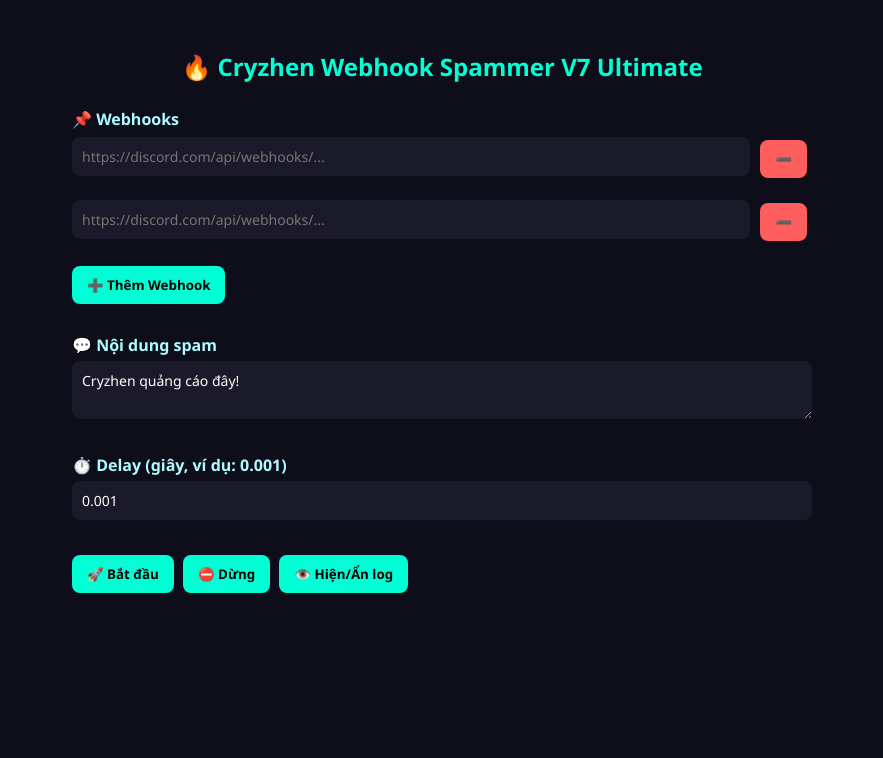
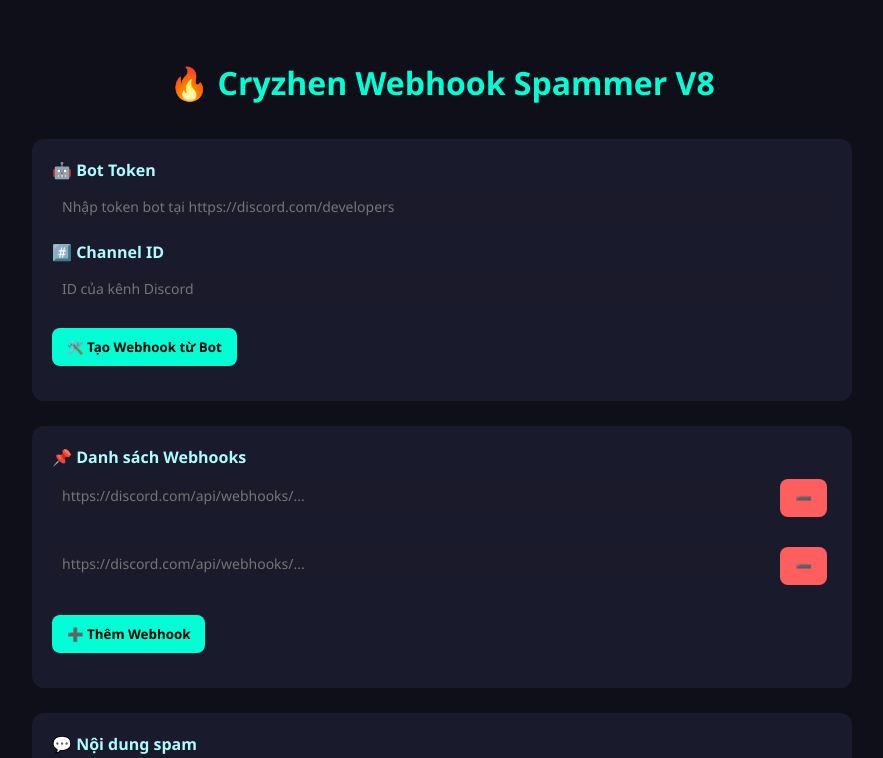
Before and after one commit to dumamaythangcrack/spamwebhook, a plain HTML site: page index.html in a window 1280 px wide. Both pictures are taken after a click on the button "➕ Thêm Webhook". Shown: the top 758 px of the page, without its empty margins (198-1081 px from the left). Drawn offline with Linux system fonts and the light colour scheme.

Commit message:
Update index.html

```diff
--- a/index.html
+++ b/index.html
@@ -2,13 +2,13 @@
 <html lang="vi">
 <head>
   <meta charset="UTF-8">
-  <title>Cryzhen Webhook V7 Ultimate</title>
+  <title>Cryzhen Webhook Spammer V8</title>
   <style>
     * { box-sizing: border-box; font-family: 'Segoe UI', sans-serif; }
     body, html {
       margin: 0;
       padding: 0;
-      background: #0e0e1a;
+      background: #0f0f1a;
       color: #ffffff;
     }
 
@@ -16,7 +16,7 @@
       position: fixed;
       top: 0; left: 0;
       width: 100%; height: 100%;
-      background-color: #0e0e1a;
+      background-color: #0f0f1a;
       display: flex;
       justify-content: center;
       align-items: center;
@@ -27,21 +27,21 @@
 
     #mainContent {
       display: none;
-      padding: 30px;
-      max-width: 800px;
+      padding: 40px;
+      max-width: 900px;
       margin: auto;
     }
 
-    h2 {
+    h1 {
       text-align: center;
       color: #00ffd5;
-      margin-bottom: 25px;
+      margin-bottom: 35px;
     }
 
     label {
       font-weight: bold;
-      margin-bottom: 5px;
       display: block;
+      margin-bottom: 6px;
       color: #aefcff;
     }
 
@@ -53,12 +53,12 @@
       font-size: 14px;
       background: #1a1a2a;
       color: white;
-      margin-bottom: 10px;
+      margin-bottom: 15px;
     }
 
     button {
       padding: 10px 15px;
-      margin: 5px 5px 10px 0;
+      margin: 5px 5px 15px 0;
       border: none;
       background: #00ffd5;
       color: #000;
@@ -72,15 +72,18 @@
       background: #00c2aa;
     }
 
+    .form-section {
+      background: #1a1a2d;
+      border-radius: 12px;
+      padding: 20px;
+      margin-bottom: 25px;
+    }
+
     .webhook-input {
       display: flex;
       align-items: center;
       gap: 10px;
       margin-bottom: 10px;
-    }
-
-    .webhook-input input {
-      flex: 1;
     }
 
     .webhook-input button {
@@ -92,7 +95,7 @@
       background: #101020;
       border-radius: 8px;
       padding: 10px;
-      height: 180px;
+      height: 200px;
       overflow-y: auto;
       font-size: 13px;
       display: none;
@@ -100,8 +103,6 @@
 
     .success { color: #00ff88; }
     .error { color: #ff4e4e; }
-    .form-section { margin-bottom: 20px; }
-
   </style>
 </head>
 <body>
@@ -109,10 +110,20 @@
 <div id="loadingScreen">⏳ Đang load dữ liệu...</div>
 
 <div id="mainContent">
-  <h2>🔥 Cryzhen Webhook Spammer V7 Ultimate</h2>
+  <h1>🔥 Cryzhen Webhook Spammer V8</h1>
 
   <div class="form-section">
-    <label>📌 Webhooks</label>
+    <label>🤖 Bot Token</label>
+    <input type="text" id="botToken" placeholder="Nhập token bot tại https://discord.com/developers">
+
+    <label>#️⃣ Channel ID</label>
+    <input type="text" id="channelId" placeholder="ID của kênh Discord">
+
+    <button onclick="createWebhook()">🛠️ Tạo Webhook từ Bot</button>
+  </div>
+
+  <div class="form-section">
+    <label>📌 Danh sách Webhooks</label>
     <div id="webhookContainer">
       <div class="webhook-input">
         <input type="text" placeholder="https://discord.com/api/webhooks/...">
@@ -125,14 +136,10 @@
   <div class="form-section">
     <label>💬 Nội dung spam</label>
     <textarea id="message" rows="2">Cryzhen quảng cáo đây!</textarea>
-  </div>
 
-  <div class="form-section">
     <label>⏱️ Delay (giây, ví dụ: 0.001)</label>
     <input type="number" id="delay" value="0.001" min="0.001" step="0.001">
-  </div>
 
-  <div class="form-section">
     <button onclick="startSpam()">🚀 Bắt đầu</button>
     <button onclick="stopSpam()">⛔ Dừng</button>
     <button onclick="toggleLog()">👁️ Hiện/Ẩn log</button>
@@ -146,7 +153,6 @@
   let currentIndex = 0;
   let logVisible = false;
 
-  // Loading screen
   window.onload = () => {
     setTimeout(() => {
       document.getElementById("loadingScreen").style.display = "none";
@@ -154,14 +160,12 @@
     }, 3000);
   };
 
-  function addWebhookInput() {
+  function addWebhookInput(value = "") {
     const container = document.getElementById("webhookContainer");
     const div = document.createElement("div");
     div.className = "webhook-input";
-    div.innerHTML = `
-      <input type="text" placeholder="https://discord.com/api/webhooks/...">
-      <button onclick="removeWebhookInput(this)">➖</button>
-    `;
+    div.innerHTML = `<input type="text" value="${value}" placeholder="https://discord.com/api/webhooks/...">
+                     <button onclick="removeWebhookInput(this)">➖</button>`;
     container.appendChild(div);
   }
 
@@ -171,9 +175,7 @@
 
   function getWebhookList() {
     const inputs = document.querySelectorAll("#webhookContainer input");
-    return Array.from(inputs)
-      .map(i => i.value.trim())
-      .filter(url => url.startsWith("https://discord.com/api/webhooks/"));
+    return Array.from(inputs).map(i => i.value.trim()).filter(url => url.startsWith("https://discord.com/api/webhooks/"));
   }
 
   function logMessage(msg, type = "success") {
@@ -203,19 +205,17 @@
     interval = setInterval(() => {
       const url = webhooks[currentIndex];
 
-      // Đổi tên webhook
       fetch(url.replace(/(\/messages.*)?$/, ""), {
         method: "PATCH",
         headers: { "Content-Type": "application/json" },
         body: JSON.stringify({ name: "Cryzhen V1" })
       });
 
-      // Gửi tin nhắn
       fetch(url, {
         method: "POST",
         headers: { "Content-Type": "application/json" },
         body: JSON.stringify({ content: message })
-      }).then(async res => {
+      }).then(res => {
         if (res.status === 429) {
           logMessage(`[⏳] Rate limit tại webhook ${currentIndex + 1} → Bỏ qua`, "error");
         } else if (res.ok) {
@@ -236,7 +236,35 @@
     logMessage("⛔ Đã dừng spam.");
   }
 
-  // Chống DevTools
+  function createWebhook() {
+    const token = document.getElementById("botToken").value.trim();
+    const channelId = document.getElementById("channelId").value.trim();
+
+    if (!token || !channelId) {
+      alert("Vui lòng nhập đầy đủ Bot Token và Channel ID.");
+      return;
+    }
+
+    fetch(`https://discord.com/api/v10/channels/${channelId}/webhooks`, {
+      method: "POST",
+      headers: {
+        "Authorization": `Bot ${token}`,
+        "Content-Type": "application/json"
+      },
+      body: JSON.stringify({ name: "Cryzhen V1" })
+    })
+    .then(res => res.json())
+    .then(data => {
+      if (data.url) {
+        addWebhookInput(data.url);
+        logMessage(`✅ Đã tạo webhook: ${data.url}`, "success");
+      } else {
+        logMessage(`❌ Không tạo được webhook: ${JSON.stringify(data)}`, "error");
+      }
+    })
+    .catch(err => logMessage(`⚠️ Lỗi tạo webhook: ${err}`, "error"));
+  }
+
   document.addEventListener("keydown", function (e) {
     if (
       e.key === "F12" ||
@@ -250,5 +278,6 @@
   });
   document.addEventListener("contextmenu", e => e.preventDefault());
 </script>
+
 </body>
 </html>
```
